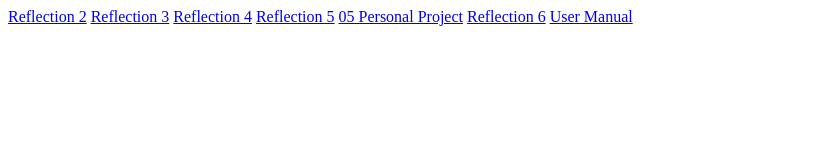
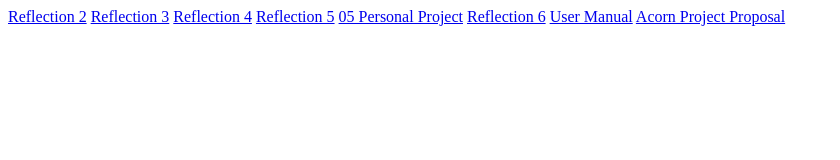
Before and after one commit to Carson-McBride/CSE170, a plain HTML site: page index.html in a window 1280 px wide. Shown: the whole page, without its empty margins (0-840 px from the left). Drawn offline with Linux system fonts and the light colour scheme.

Commit message:
update index

```diff
--- a/index.html
+++ b/index.html
@@ -14,6 +14,7 @@
     <a href="https://carson-mcbride.github.io/CSE170/personalplaybook.docx">05 Personal Project</a>
     <a href="https://carson-mcbride.github.io/CSE170/reflection6.docx">Reflection 6</a>
     <a href="https://carson-mcbride.github.io/CSE170/usermanualfinal.docx">User Manual</a>
+    <a href="https://carson-mcbride.github.io/CSE170/acornprojectproposal.docx">Acorn Project Proposal</a>
 </body>
 
 </html>
```
